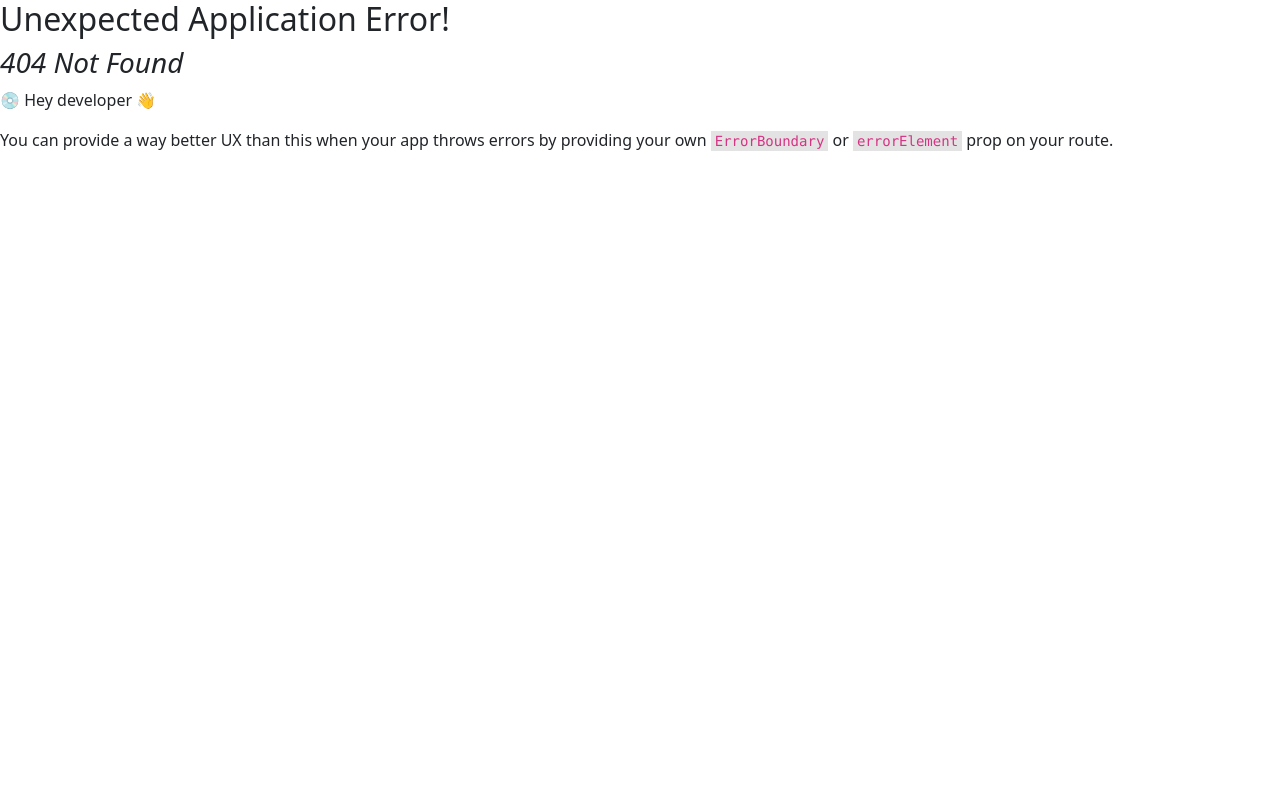
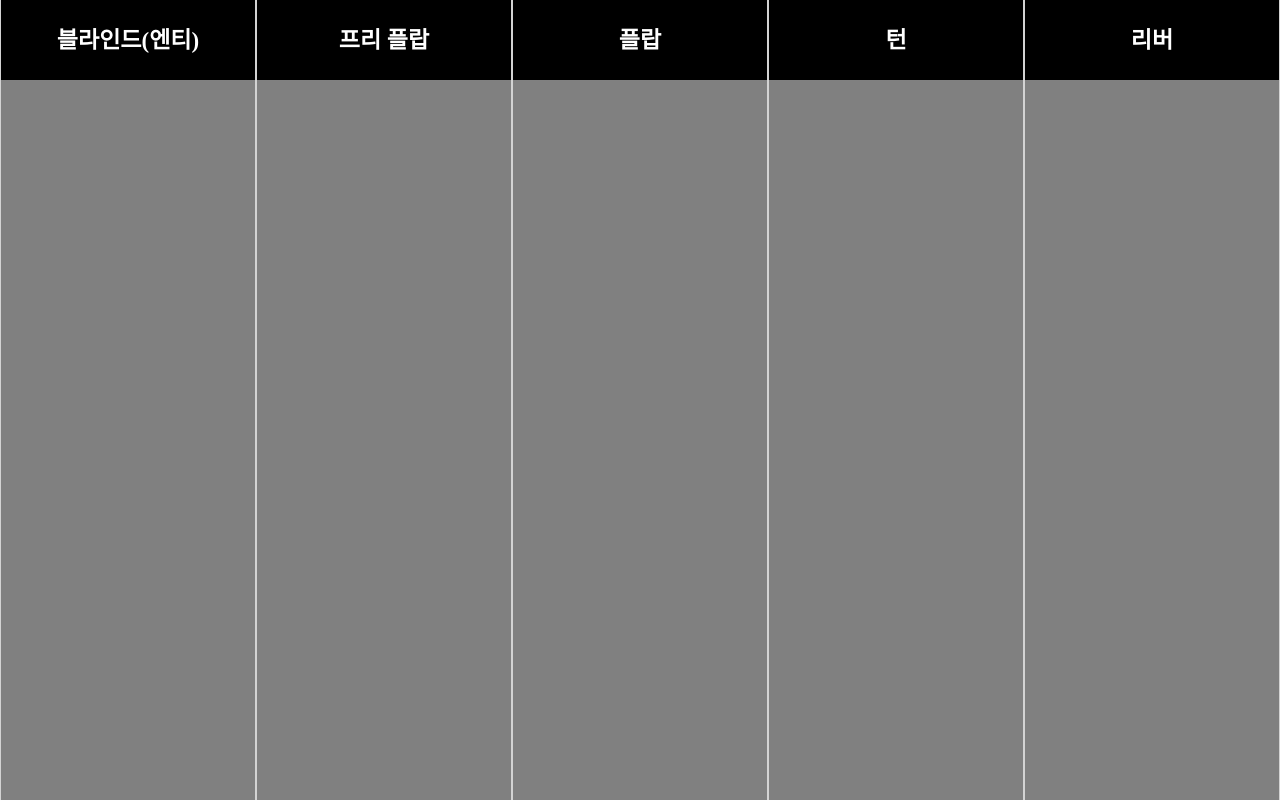
Before and after one commit to hyomin1/Poker, a React (Create React App) app: page /handHistory in a window 1280 px wide. Before the commit this address had no page. Built offline with nearby package versions, Linux system fonts and the light colour scheme.

Commit message:
플레이어 재연결 로직 수정 + 핸드히스토리 프레임 작성

```diff
--- a/src/Router.js
+++ b/src/Router.js
@@ -6,6 +6,7 @@ import Start from "./Start";
 import Game from "./game/Game";
 import GameRoom from "./game/GameRoom";
 import UserProfile from "./user/UserProfile";
+import HandHistory from "./handHistory/HandHistory";
 const router = createBrowserRouter([
   {
     path: "/",
@@ -35,6 +36,10 @@ const router = createBrowserRouter([
         path: "/profile",
         element: <UserProfile />,
       },
+      {
+        path: "/handHistory",
+        element: <HandHistory />,
+      },
     ],
   },
 ]);
--- a/src/game/Game.js
+++ b/src/game/Game.js
@@ -1,7 +1,7 @@
 import React, { useEffect, useState } from "react";
 import { styled } from "styled-components";
 import { IoPersonCircle } from "react-icons/io5";
-import { useLocation } from "react-router-dom";
+import { useLocation, useNavigate } from "react-router-dom";
 import { AnimatePresence, motion } from "framer-motion";
 import axios from "axios";
 import { BASE_URL } from "../api";
@@ -143,6 +143,7 @@ function GameMenu() {
 
   const [bb, setBb] = useState(50);
   const [isPlay, isSetPlay] = useState(false);
+  const navigate = useNavigate();
 
   const handleMoneyChange = (e) => {
     setBb(parseInt(e.target.value, 10));
@@ -157,21 +158,24 @@ function GameMenu() {
 
   useEffect(() => {
     if (existBoard && existBoard.length >= 1) {
-      const userResponse = window.confirm(
-        "진행중인 게임이 있습니다. 다시 참여하시겠습니까?"
-      );
-      if (userResponse) {
-        existBoard.forEach((board, index) => {
+      client.onConnect = function (message) {
+        existBoard.forEach(async (board, index) => {
+          const res = await axios.get(`${BASE_URL}/api/board/${board.id}`);
+          const subscription = client.subscribe(
+            `/topic.${res.data.id}`,
+            function (message) {}
+          );
+          console.log("이전 게임 정보 데이터", res.data);
+
           const goGame = window.open("/gameRoom", `gameRoom${index}`);
-
           const sendData = {
             userData: userData,
             userId: userId,
-            boardData: board,
+            boardData: res.data,
           };
           goGame.name = JSON.stringify(sendData);
         });
-      }
+      };
     }
   }, []);
   const buyIn = async () => {
@@ -182,25 +186,24 @@ function GameMenu() {
         },
       });
       console.log("게임정보", res.data);
-      client.onConnect = async function (frame) {
-        console.log("웹소켓 연결 완료2");
-        const subscription = client.subscribe(
-          `/topic/${res.data.id}`,
-          function (message) {}
-        ); //게임 입장시 단체 큐 구독
-      };
+      // client.onConnect = async function (frame) {
+      //   console.log("웹소켓 연결 완료2");
+      //   const subscription = client.subscribe(
+      //     `/topic/${res.data.id}`,
+      //     function (message) {
+      //       console.log("구독 완료");
+      //     }
+      //   ); //게임 입장시 단체 큐 구독
+      //   console.log(subscription);
+
+      //   //구독 되면 게임 입장
+      // };
       if (!client.connected) {
         client.connectHeaders = {
           userId: userData.userId,
           password: userData.password,
         };
         client.activate();
-        // setTimeout(() => {
-        //   const sub = client.subscribe(
-        //     `/topic/${res.data.id}`,
-        //     function (message) {}
-        //   );
-        // }, 1000);
       }
 
       const goGame = window.open("/gameRoom", "gameRoom");
@@ -218,19 +221,22 @@ function GameMenu() {
   const viewProfile = () => {
     window.open("/profile", "_blank", "width=500,height=500");
   };
+  const goHandHistory = () => {
+    navigate("/handHistory");
+  };
   return (
     <GameContainer>
       <TitleBox>
         <Title>Poker Game</Title>
       </TitleBox>
 
-      <ProfileBox>
+      {/* <ProfileBox>
         <ProfileIcon>
           <IoPersonCircle />
         </ProfileIcon>
 
         <ProfileUser>player</ProfileUser>
-      </ProfileBox>
+      </ProfileBox> */}
 
       <PlayBox>
         <PlayBtn onClick={viewProfile}>프로필</PlayBtn>
@@ -260,7 +266,7 @@ function GameMenu() {
           ) : null}
         </AnimatePresence>
 
-        <PlayBtn>핸드 히스토리</PlayBtn>
+        <PlayBtn onClick={goHandHistory}>핸드 히스토리</PlayBtn>
       </PlayBox>
     </GameContainer>
   );
--- a/src/game/GameRoom.js
+++ b/src/game/GameRoom.js
@@ -46,31 +46,22 @@ function GameRoom() {
     //웹소켓 콜백함수 정의
     const webSocketBoard = JSON.parse(message.body); //웹소켓에서 오는 데이터 파싱
 
-    setMessage(webSocketBoard.messageType); // GAME_START 저장
+    setMessage(webSocketBoard.messageType); // GAME_START, PLAYER_JOIN... 저장
     setBoard(webSocketBoard.data); //갱신되는 boardData 저장
     console.log("web", webSocketBoard.messageType, webSocketBoard.data);
-    // if (webSocketBoard.messageType === "PLAYER_JOIN") {
-    //   console.log("플레이어 입장");
-    // }
   };
 
   useEffect(() => {
+    client.connectHeaders = {
+      userId: userData.userId,
+      password: userData.password,
+    };
+    client.activate();
     client.onConnect = function (frame) {
-      console.log("웹소켓 연결완료3");
+      console.log("웹소켓 연결완료2");
+      client.subscribe(`/topic/${boardData.id}`);
       client.subscribe(`/topic/board/${boardData.id}`, handleGameStart);
     };
-    if (!client.connected) {
-      client.connectHeaders = {
-        userId: userData.userId,
-        password: userData.password,
-      };
-      client.activate();
-      client.onConnect = () => {
-        console.log("웹소켓 연결완료3");
-        client.subscribe(`/topic/${boardData.id}`, function (message) {});
-        client.subscribe(`/topic/board/${boardData.id}`, handleGameStart);
-      };
-    }
 
     // const updatedBoard = async () => {
     //   //새로고침시 최신 board 받아오는 것 필요
--- a/src/game/gameComponents/Player.js
+++ b/src/game/gameComponents/Player.js
@@ -164,7 +164,7 @@ function Player({
   const [isTimeOut, setIsTimeOut] = useState(true);
   const [exit, setExit] = useState(false);
 
-  const actionTime = 10;
+  const actionTime = 100;
 
   const remainTimeView = Math.floor(
     new Date(board.lastActionTime).getTime() / 1000 +
--- /dev/null
+++ b/src/handHistory/HandHistory.js
@@ -0,0 +1,67 @@
+import React, { useEffect } from "react";
+import { styled } from "styled-components";
+
+const Container = styled.div`
+  width: 100vw;
+  height: 100vh;
+`;
+
+const Row = styled.div`
+  display: flex;
+  justify-content: space-around;
+  height: 100%;
+`;
+const Col = styled.div`
+  width: 100%;
+  color: white;
+  font-weight: bold;
+  font-size: 23px;
+  text-align: center;
+  display: flex;
+  flex-direction: column;
+  border-left: 1px solid lightgray;
+  border-right: 1px solid lightgray;
+`;
+const Phase = styled.div`
+  background-color: black;
+  height: 10%;
+  display: flex;
+  justify-content: center;
+  align-items: center;
+`;
+const Content = styled.div`
+  background-color: gray;
+  height: 90%;
+`;
+
+function HandHistory() {
+  useEffect(() => {}, []);
+  return (
+    <Container>
+      <Row>
+        <Col>
+          <Phase>블라인드(엔티)</Phase>
+          <Content></Content>
+        </Col>
+        <Col>
+          <Phase>프리 플랍</Phase>
+          <Content></Content>
+        </Col>
+        <Col>
+          <Phase>플랍</Phase>
+          <Content></Content>
+        </Col>
+        <Col>
+          <Phase>턴</Phase>
+          <Content></Content>
+        </Col>
+        <Col>
+          <Phase>리버</Phase>
+          <Content></Content>
+        </Col>
+      </Row>
+    </Container>
+  );
+}
+
+export default HandHistory;
--- a/src/login/Login.js
+++ b/src/login/Login.js
@@ -106,21 +106,23 @@ function Login() {
       const subId = res.headers["subscribe-id"]; //웹소켓 구독 + board에서 본인 찾기위함
       const playerId = parseInt(subId, 10);
       const res2 = await axios.get(`${BASE_URL}/api/board/context`);
-      console.log(res2.data);
 
-      await Promise.all(
-        res2.data.map(async (board) => {
-          await Promise.all(
-            board.players.map(async (player) => {
-              console.log(playerId, player.userId);
-              if (player.userId === playerId) {
-                // await을 사용하여 비동기 처리를 기다린 후에 다음 코드 실행
-                await axios.post(`${BASE_URL}/api/player/connect/${playerId}`);
-              }
-            })
-          );
-        })
-      );
+      //재접속시 필요한 보드 데이터
+      console.log("context", res2.data);
+
+      // await Promise.all(
+      //   res2.data.map(async (board) => {
+      //     await Promise.all(
+      //       board.players.map(async (player) => {
+      //         console.log(playerId, player.userId);
+      //         if (player.userId === playerId) {
+      //           // await을 사용하여 비동기 처리를 기다린 후에 다음 코드 실행
+      //           await axios.post(`${BASE_URL}/api/player/connect/${playerId}`);
+      //         }
+      //       })
+      //     );
+      //   })
+      // );
 
       console.log("로그인 성공", res.data);
 
@@ -135,7 +137,9 @@ function Login() {
       client.activate();
       client.onConnect = function (message) {
         console.log("웹소켓 구독완료1");
-        client.subscribe(`/queue/${subId}`, function (message) {}); //로그인 시 개인 큐 구독
+        client.subscribe(`/queue/${subId}`, function (message) {
+          console.log("웹소켓 에러메시지", message);
+        }); //로그인 시 개인 큐 구독
         client.subscribe(`/queue/error/${subId}`, function (message) {});
       };
     } catch (error) {
@@ -172,6 +176,7 @@ function Login() {
               required: "비밀번호를 입력해주세요",
             })}
             placeholder="비밀번호"
+            type="password"
           />
           <LoginSpan>{errors.password?.message}</LoginSpan>
           <BtnDiv>
--- a/src/user/UserProfile.js
+++ b/src/user/UserProfile.js
@@ -14,7 +14,7 @@ const UserContainer = styled.div`
   flex-direction: column;
   width: 100vw;
   height: 100vh;
-  background-color: #323234;
+  background-color: #7f8fa6;
 `;
 const UserBox = styled.div`
   border: 1px solid black;
@@ -27,14 +27,14 @@ const UserImageWrapper = styled.div`
   margin-bottom: 20px;
 `;
 const UserImage = styled.img`
-  width: 100px;
-  height: 100px;
-  background-color: green;
+  width: 150px;
+  height: 150px;
+  background-color: white;
   border-radius: 50%;
 `;
 
 const labelStyle = {
-  color: "whitesmoke",
+  color: "#dcdde1",
   fontWeight: "bold",
   fontSize: 20,
 };
@@ -55,7 +55,8 @@ function UserProfile() {
         const res2 = await axios.get(
           `${BASE_URL}/api/user/image/${res.data.imagePath}`
         );
-        console.log(res2.data);
+        // const decode = Buffer.from(res2.data, "base64");
+        // console.log(decode);
         //const decode = new TextDecoder("base64").decode(res2.data);
         //const decode2 = Buffer.from(res2.data, "base64").toString();
 
```
